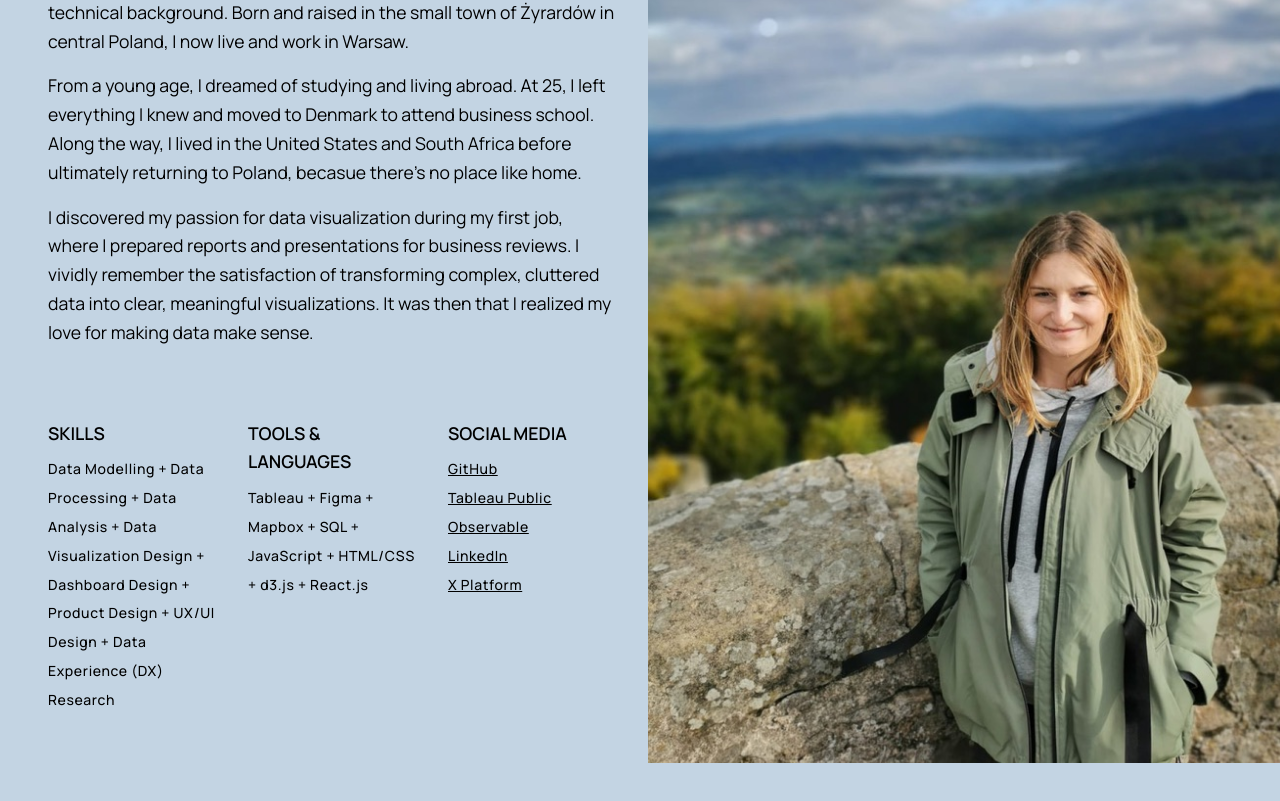
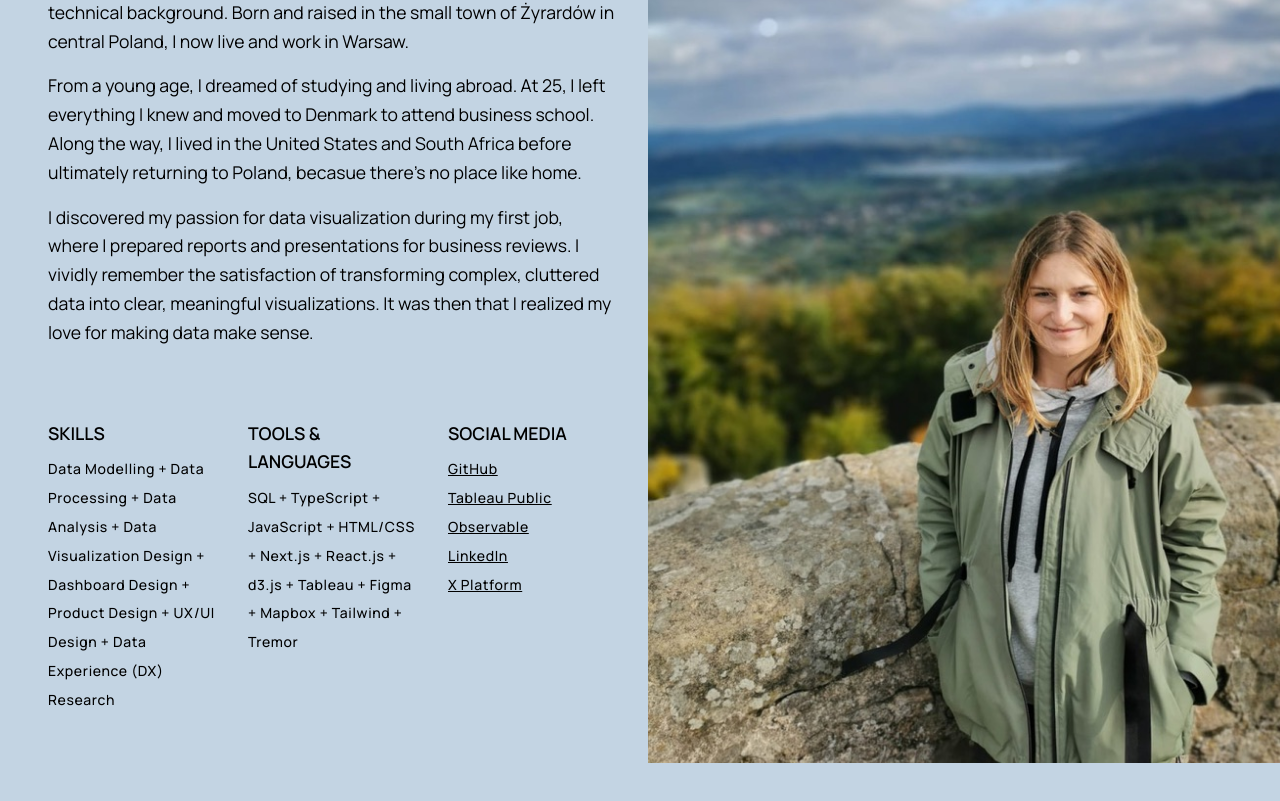
Before and after one commit to LiwiaWagner/Portfolio-Liwia-Wagner, a React (Create React App) app: page /about in a window 1280 px wide. Shown: the part 351-1152 px from the top of the page. Built offline with nearby package versions, Linux system fonts and the light colour scheme; a web font is replaced by a local one.

Commit message:
about page update

```diff
--- a/src/pages/about/About.jsx
+++ b/src/pages/about/About.jsx
@@ -50,8 +50,8 @@ const About = () => {
       <article className="article-tools">
         <h6 className="article-sub-title">TOOLS & LANGUAGES</h6>
         <p>
-          Tableau + Figma + Mapbox + SQL + JavaScript + HTML/CSS + d3.js +
-          React.js
+          SQL + TypeScript + JavaScript + HTML/CSS + Next.js + React.js + d3.js
+          + Tableau + Figma + Mapbox + Tailwind + Tremor
         </p>
       </article>
       <article className="article-social">
```
